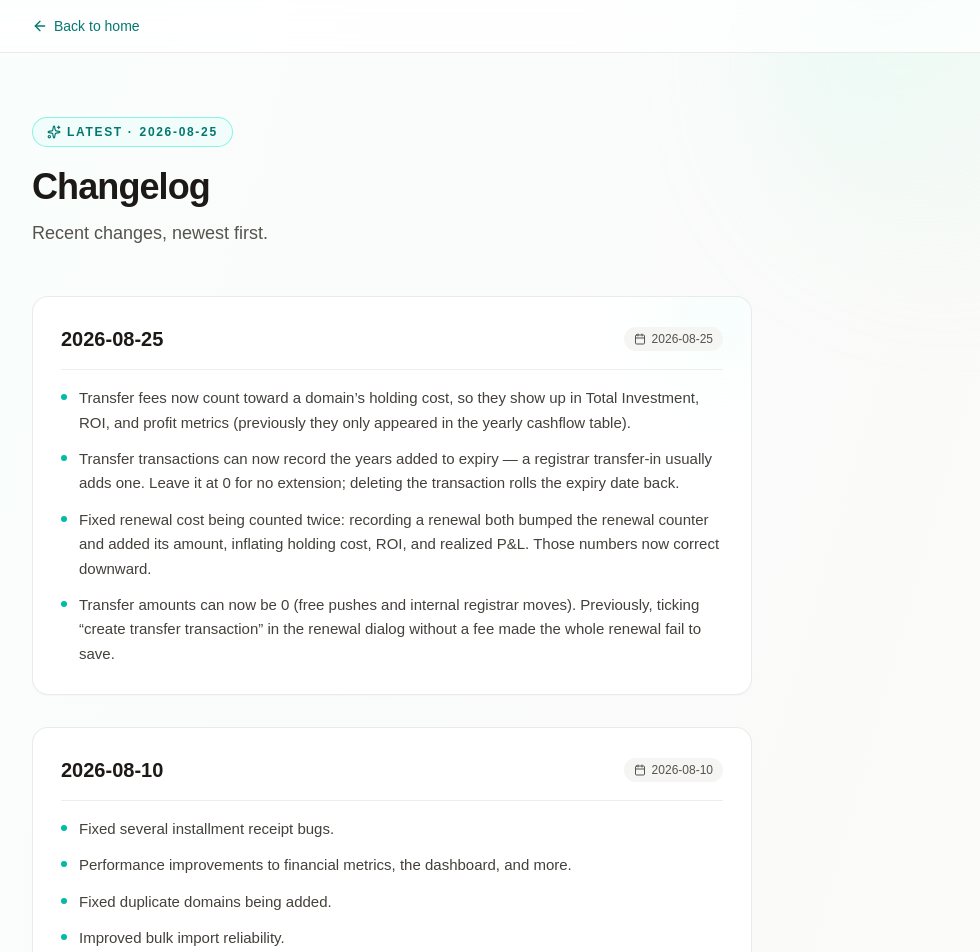
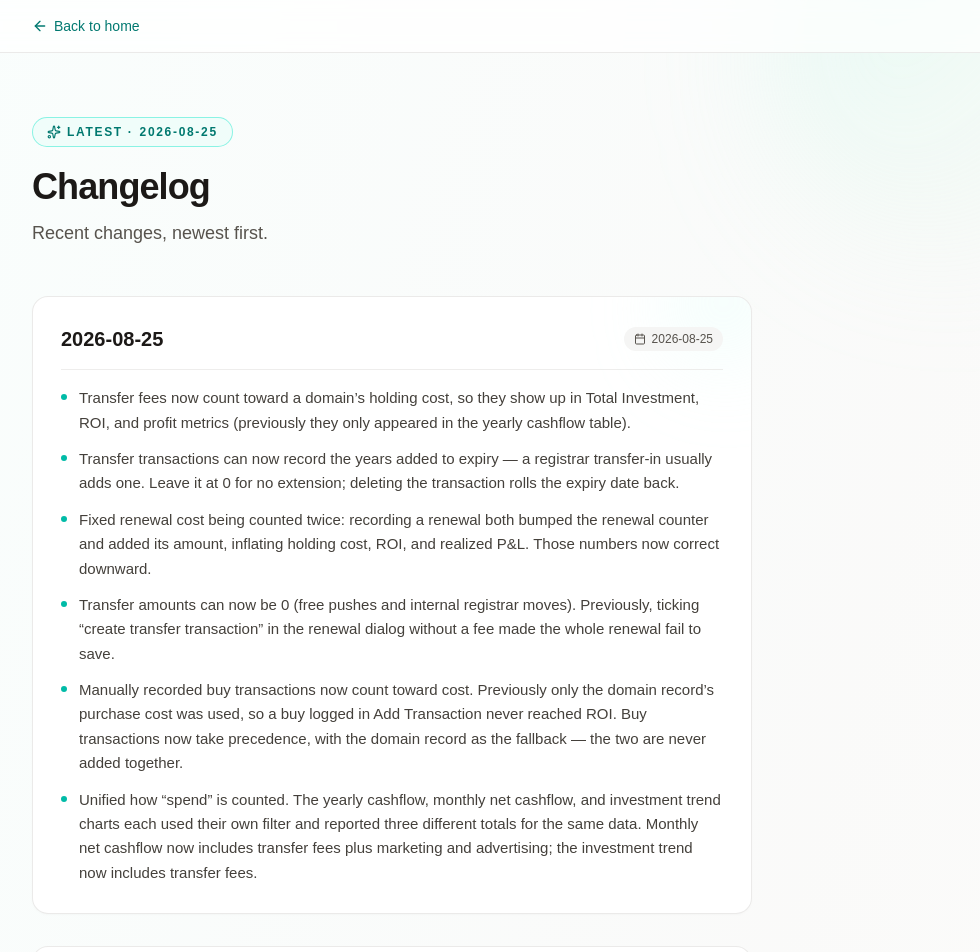
Before and after one commit to nomadcafe/66do, a Next.js app: page /en/changelog in a window 1280 px wide. Shown: the top 952 px of the page, without its empty margins (248-1228 px from the left). Built offline with nearby package versions, Linux system fonts and the light colour scheme; no server answers.

Commit message:
docs(changelog): 2026-08-25 补 buy 交易与支出口径两条

```diff
--- a/src/content/changelog.ts
+++ b/src/content/changelog.ts
@@ -87,6 +87,8 @@ export const changelogReleases: Record<HomeLocale, ChangelogRelease[]> = {
         'Transfer 交易可以填「本次转移延长到期（年）」了：注册商转入通常自带 +1 年，填了就会顺延到期日；留 0 则不延长。删除该交易时到期日会同步回退。',
         '修复续费成本被算两次的问题：记一笔续费交易会同时让「续费次数」+1，成本里又按金额加一遍，持有成本、ROI、已实现盈亏都偏高。修复后这些数字会下调到正确值。',
         'Transfer 的金额可以填 0 了（免费的 push / 同注册商内部转移）。此前在续费弹窗里勾了「创建转移交易」又不填费用，会导致整笔续费保存失败。',
+        '手工记的 buy 交易现在会进成本了：以前只认域名档案上的购买成本，在 Add Transaction 里单独记的买入完全不参与 ROI 计算。现在有 buy 交易就以交易金额为准，没有才用档案值——不会两边相加。',
+        '统一了各处「支出」的口径：年度现金流、月度净现金流、投资趋势三张图此前各算各的，同一批数据给出三个不同的支出总额。现在月度净现金流补上了转移费和营销/广告，投资趋势补上了转移费。',
       ],
     },
     {
@@ -209,6 +211,8 @@ export const changelogReleases: Record<HomeLocale, ChangelogRelease[]> = {
         'Transfer transactions can now record the years added to expiry — a registrar transfer-in usually adds one. Leave it at 0 for no extension; deleting the transaction rolls the expiry date back.',
         'Fixed renewal cost being counted twice: recording a renewal both bumped the renewal counter and added its amount, inflating holding cost, ROI, and realized P&L. Those numbers now correct downward.',
         'Transfer amounts can now be 0 (free pushes and internal registrar moves). Previously, ticking “create transfer transaction” in the renewal dialog without a fee made the whole renewal fail to save.',
+        'Manually recorded buy transactions now count toward cost. Previously only the domain record’s purchase cost was used, so a buy logged in Add Transaction never reached ROI. Buy transactions now take precedence, with the domain record as the fallback — the two are never added together.',
+        'Unified how “spend” is counted. The yearly cashflow, monthly net cashflow, and investment trend charts each used their own filter and reported three different totals for the same data. Monthly net cashflow now includes transfer fees plus marketing and advertising; the investment trend now includes transfer fees.',
       ],
     },
     {
```
